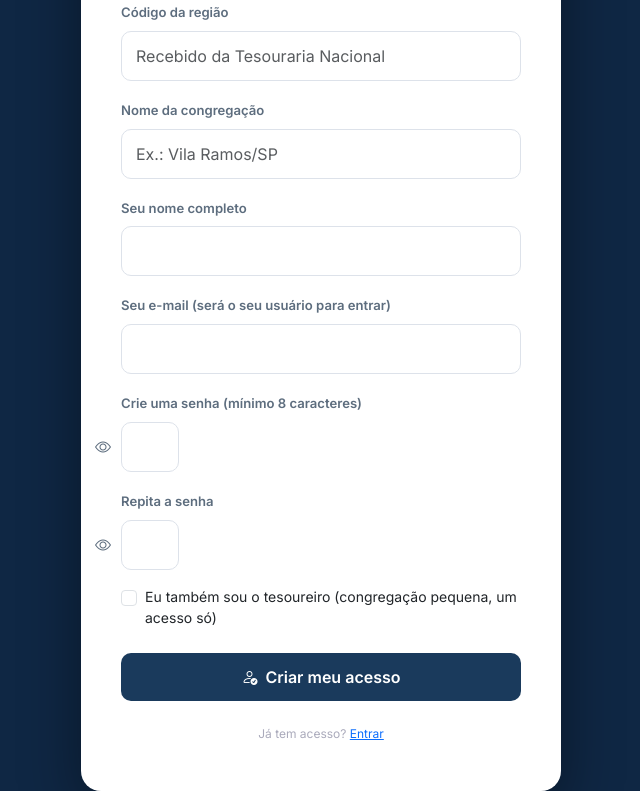
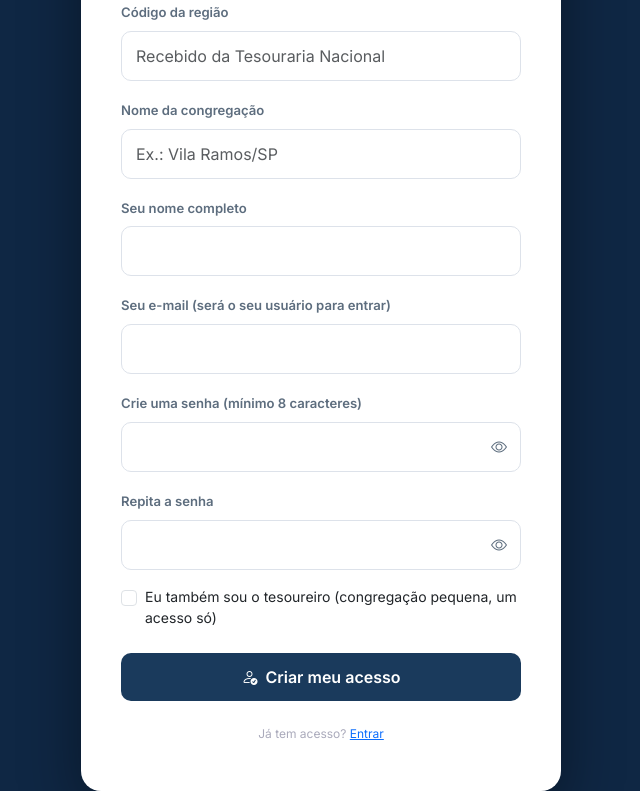
Before and after one commit to CarlosjhcINJ/tesouraria-inj, a Flask app: page /criar-acesso in a window 1280 px wide. Shown: the part 294-1085 px from the top of the page, without its empty margins (319-959 px from the left). Run offline with Flask 3, Linux system fonts and the light colour scheme; some libraries are stand-ins or nearby versions.

Commit message:
Corrige campo de senha minúsculo no Criar acesso e no login (celular)
Co-Authored-By: Claude Opus 5.5 <noreply@anthropic.com>
Claude-Session: https://claude.ai/code/session_01QBoTViCtjnFNZfTGFVTzc6

```diff
--- a/templates/acesso.html
+++ b/templates/acesso.html
@@ -27,7 +27,8 @@
     .footer-text { text-align:center; font-size:0.75rem; color:#aab; margin-top:24px; }
   </style>
 <style>
-.senha-caixa { position: relative; display: block; flex: 1 1 auto; width: 1%; min-width: 0; }
+.senha-caixa { position: relative; display: block; width: 100%; }
+.input-group > .senha-caixa { flex: 1 1 auto; width: 1%; min-width: 0; }
 .senha-caixa input { padding-right: 2.6rem !important; width: 100%; }
 .btn-ver-senha { position: absolute; right: 8px; top: 50%; transform: translateY(-50%); border: 0; background: transparent; color: #5d6d7e; padding: 2px 6px; z-index: 5; }
 </style>
--- a/templates/login.html
+++ b/templates/login.html
@@ -27,7 +27,8 @@
     .footer-text { text-align:center; font-size:0.75rem; color:#aab; margin-top:24px; }
   </style>
 <style>
-.senha-caixa { position: relative; display: block; flex: 1 1 auto; width: 1%; min-width: 0; }
+.senha-caixa { position: relative; display: block; width: 100%; }
+.input-group > .senha-caixa { flex: 1 1 auto; width: 1%; min-width: 0; }
 .senha-caixa input { padding-right: 2.6rem !important; width: 100%; }
 .btn-ver-senha { position: absolute; right: 8px; top: 50%; transform: translateY(-50%); border: 0; background: transparent; color: #5d6d7e; padding: 2px 6px; z-index: 5; }
 </style>
```
